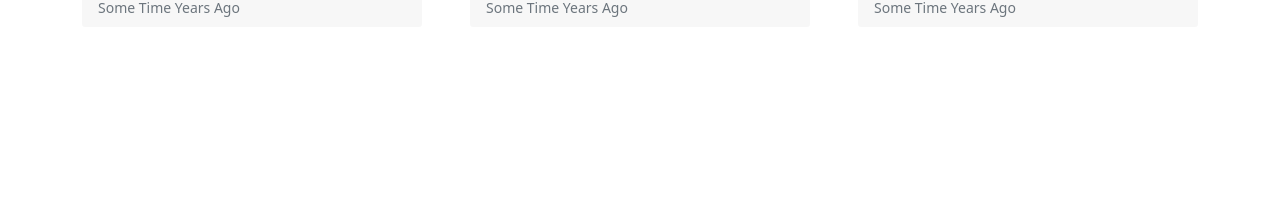
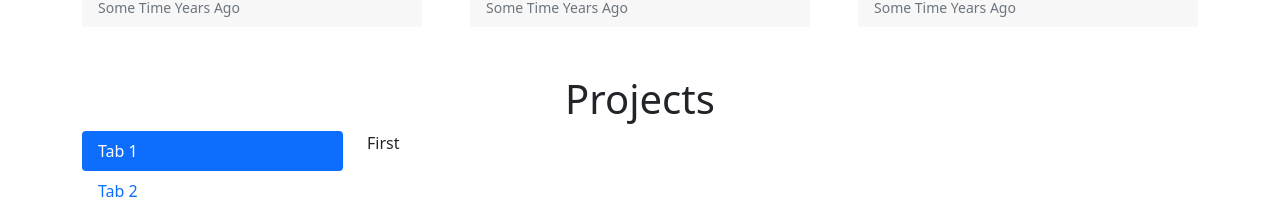
Before and after one commit to TSharvananthan/TSharvananthan.github.io, a React (Create React App) app: page / in a window 1280 px wide. Shown: the part 1856-2064 px from the top of the page. Before the commit the page ends 1883 px from the top, so only its background shows below. Built offline with nearby package versions, Linux system fonts and the light colour scheme.

Commit message:
finished header and skills page

```diff
--- a/src/portfolio/Portfolio.js
+++ b/src/portfolio/Portfolio.js
@@ -106,8 +106,37 @@ class Portfolio extends React.Component {
           </Container>
         </section>
 
+        <br />
+        <br />
+
         <section className="projects">
-
+          <Container>
+            <h1 className="text-center"> Projects </h1>
+            <Tab.Container id="left-tabs-example" defaultActiveKey="first">
+              <Row>
+                <Col sm={3}>
+                  <Nav variant="pills" className="flex-column">
+                    <Nav.Item>
+                      <Nav.Link eventKey="first">Tab 1</Nav.Link>
+                    </Nav.Item>
+                    <Nav.Item>
+                      <Nav.Link eventKey="second">Tab 2</Nav.Link>
+                    </Nav.Item>
+                  </Nav>
+                </Col>
+                <Col sm={9}>
+                  <Tab.Content>
+                    <Tab.Pane eventKey="first">
+                      <p> First </p>
+                    </Tab.Pane>
+                    <Tab.Pane eventKey="second">
+                      <p> Second </p>
+                    </Tab.Pane>
+                  </Tab.Content>
+                </Col>
+              </Row>
+            </Tab.Container>
+          </Container>
         </section>
 
         <section className="experience">
```
